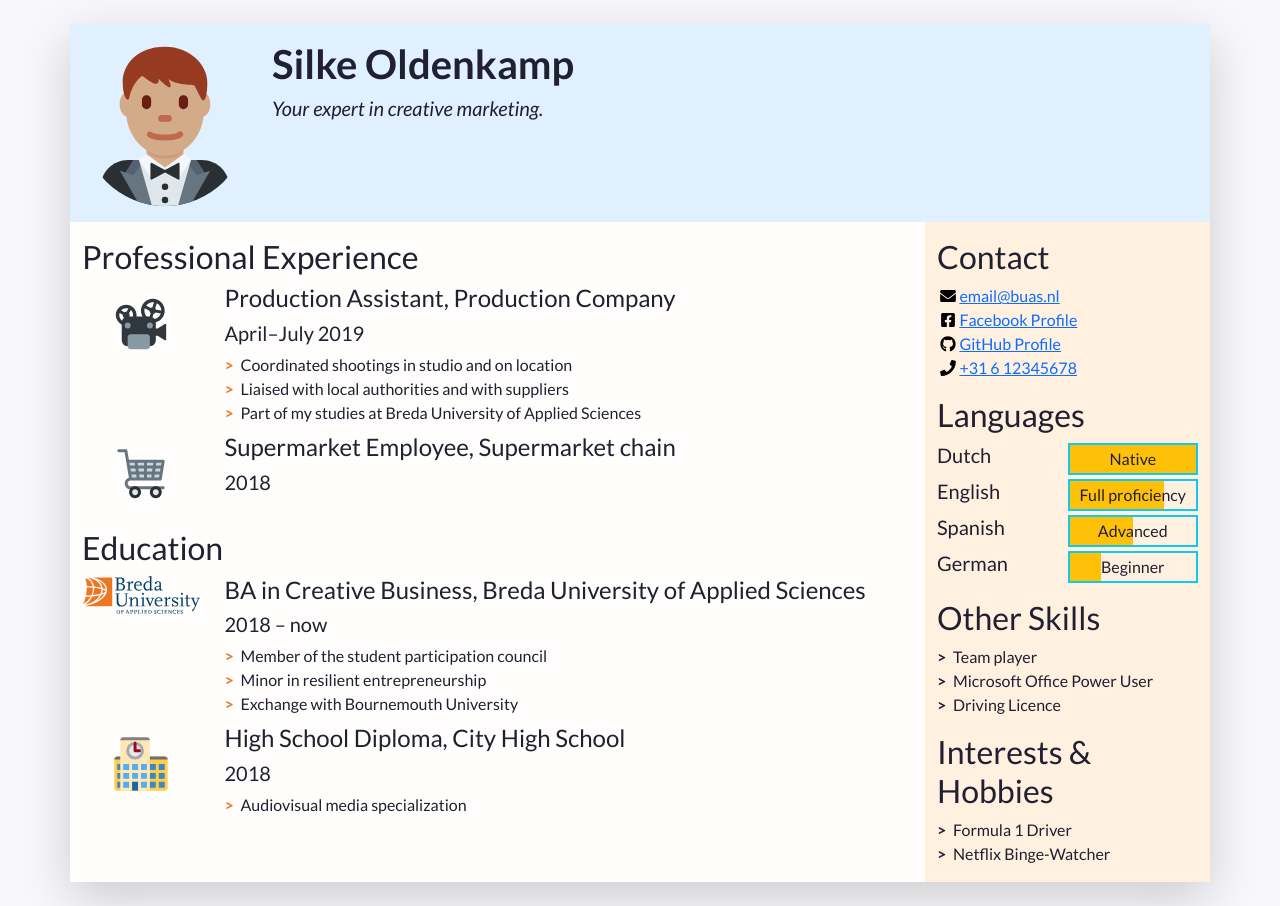
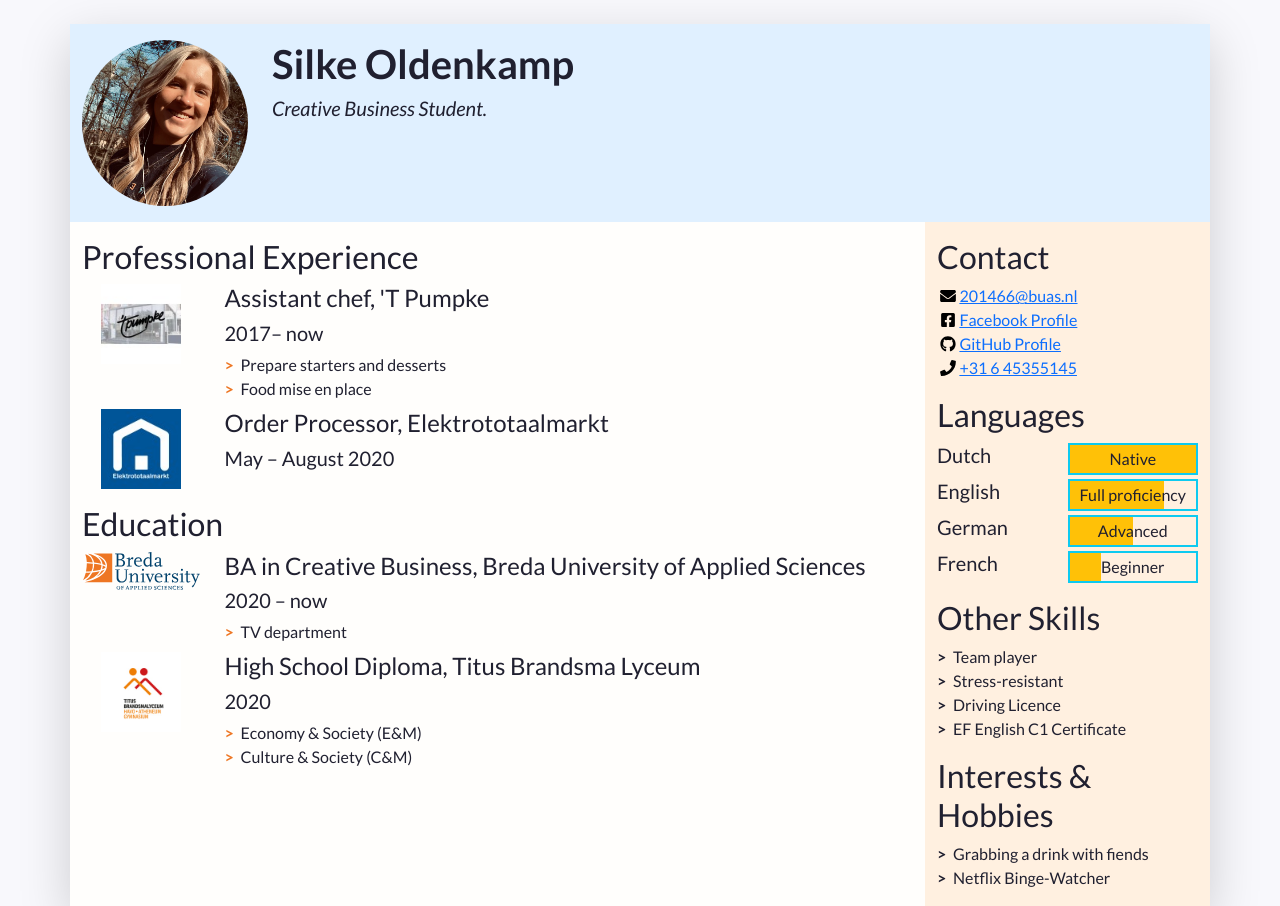
Before and after one commit to SilkeOldenkamp/CVSilke, a plain HTML site: page index.html in a window 1280 px wide. Shown: the top 906 px of the page. Drawn offline with nearby package versions, Linux system fonts and the light colour scheme.

Commit message:
links and Photos
update les 3

```diff
--- a/index.html
+++ b/index.html
@@ -48,14 +48,14 @@
             "w-100" makes sure the image takes the full width of the column it's in
             "rounded-circle" cuts a circle around the image
           -->
-          <img class="w-100 rounded-circle my-3" src="images/portrait.svg" alt="Portrait of Firstname Lastname" width="160">
+          <img class="w-100 rounded-circle my-3" src="images/image0.jpeg" alt="Portrait of Firstname Lastname" width="160">
         </div>
         <!--
           A container to wrap around your name and tagline. Full-width at small size, then columns of increasing size.
         -->
         <div class="col-12 col-sm-8 col-md-9 col-lg-10 my-3 header-content">
           <h1 class="fw-bolder">Silke Oldenkamp</h1>
-          <h5 class="fst-italic tagline">Your expert in creative marketing.</h5>
+          <h5 class="fst-italic tagline">Creative Business Student.</h5>
         </div>
       </header>
 
@@ -86,16 +86,15 @@
               <li class="biography-item row mb-2">
                 <!-- We're using a grid inside a grid so we can align logos and text -->
                 <div class="logo-container col-3 col-sm-2 col-md-3 col-lg-2">
-                  <img class="biography-logo mw-100 d-block mx-auto" src="images/employers/projector.svg" alt="Company logo" width="80">
+                  <img class="biography-logo mw-100 d-block mx-auto" src="images/1624398508614.jpeg" alt="Company logo" width="80">
                 </div>
                 <div class="biography-contents col-9 col-sm-10 col-md-9 col-lg-10">
-                  <h4>Production Assistant, Production Company</h4>
-                  <h5>April&ndash;July 2019</h5>
+                  <h4>Assistant chef, 'T Pumpke</h4>
+                  <h5>2017&ndash; now</h5>
                   <!-- Use the list below to talk about your achievements -->
                   <ul class="biography-details list-unstyled">
-                    <li>Coordinated shootings in studio and on location</li>
-                    <li>Liaised with local authorities and with suppliers</li>
-                    <li>Part of my studies at Breda University of Applied Sciences</li>
+                    <li>Prepare starters and desserts</li>
+                    <li>Food mise en place</li>
                   </ul>
                 </div>
               </li>
@@ -104,11 +103,11 @@
               <li class="biography-item row mb-2">
                 <div class="logo-container col-3 col-sm-2 col-md-3 col-lg-2">
                 <!-- We're using a grid inside a grid so we can align logos and text -->
-                  <img class="biography-logo mw-100 d-block mx-auto" src="images/employers/trolley.svg" alt="Company logo" width="80">
+                  <img class="biography-logo mw-100 d-block mx-auto" src="images/1519878434867.jpeg" alt="Company logo" width="80">
                 </div>
                 <div class="biography-contents col-9 col-sm-10 col-md-9 col-lg-10">
-                  <h4>Supermarket Employee, Supermarket chain</h4>
-                  <h5>2018</h5>
+                  <h4>Order Processor, Elektrototaalmarkt</h4>
+                  <h5>May &ndash; August 2020</h5>
                   <!-- This entry doesn't have a list of achievements, but you can copy-paste the one from above -->
                 </div>
               </li>
@@ -129,12 +128,10 @@
                 </div>
                 <div class="biography-contents col-9 col-sm-10 col-md-9 col-lg-10">
                   <h4>BA in Creative Business, Breda University of Applied Sciences</h4>
-                  <h5>2018&nbsp;&ndash;&nbsp;now</h5>
+                  <h5>2020&nbsp;&ndash;&nbsp;now</h5>
                   <!-- Use the list below to talk about minors, exchanges, extra-curricular activities. -->
                   <ul class="biography-details list-unstyled">
-                    <li>Member of the student participation council</li>
-                    <li>Minor in resilient entrepreneurship</li>
-                    <li>Exchange with Bournemouth University</li>
+                    <li>TV department</li>
                   </ul>
                 </div>
               </li>
@@ -142,13 +139,14 @@
               <!-- 2nd item in education -->
               <li class="biography-item row mb-2">
                 <div class="logo-container col-3 col-sm-2 col-md-3 col-lg-2">
-                  <img class="biography-logo mw-100 d-block mx-auto" src="images/schools/school.svg" alt="School logo" width="80">
+                  <img class="biography-logo mw-100 d-block mx-auto" src="images/sh3fQXTg_400x400.jpg" alt="School logo" width="80">
                 </div>
                 <div class="biography-contents col-9 col-sm-10 col-md-9 col-lg-10">
-                  <h4>High School Diploma, City High School</h4>
-                  <h5>2018</h5>
+                  <h4>High School Diploma, Titus Brandsma Lyceum</h4>
+                  <h5>2020</h5>
                   <ul class="biography-details list-unstyled">
-                    <li>Audiovisual media specialization</li>
+                    <li>Economy & Society (E&M)</li>
+					  <li>Culture & Society (C&M)</li>
                   </ul>
                 </div>
               </li>
@@ -177,27 +175,27 @@
             -->
             <ul class="contact-list list-unstyled">
               <li class="contact-item">
-                <a class="d-flex align-items-center" href="mailto:email@buas.nl" target="_blank">
+                <a class="d-flex align-items-center" href="mailto:201466@buas.nl" target="_blank">
                   <img class="contact-icon" src="images/icons/envelope.svg" alt="Email">
-                  email@buas.nl
+                  201466@buas.nl
                 </a>
               </li>
               <li class="contact-item">
-                <a class="d-flex align-items-center" href="https://facebook.com/" target="_blank">
+                <a class="d-flex align-items-center" href="https://www.facebook.com/silke.oldenkamp" target="_blank">
                   <img class="contact-icon" src="images/icons/facebook.svg" alt="Facebook">
                   Facebook Profile
                 </a>
               </li>
               <li class="contact-item">
-                <a class="d-flex align-items-center" href="https://github.com/" target="_blank">
+                <a class="d-flex align-items-center" href="https://github.com/SilkeOldenkamp" target="_blank">
                   <img class="contact-icon" src="images/icons/github.svg" alt="LinkedIn">
                   GitHub Profile
                 </a>
               </li>
               <li class="contact-item">
-                <a class="d-flex align-items-center" href="tel:+31612345678" target="_blank">
+                <a class="d-flex align-items-center" href="tel:+31645355145" target="_blank">
                   <img class="contact-icon" src="images/icons/phone.svg" alt="Mobile Phone">
-                  +31 6 12345678
+                  +31 6 45355145
                 </a>
               </li>
             </ul>
@@ -226,7 +224,7 @@
                 </div>
               </li>
               <li class="language-item d-flex mb-1">
-                <h5 class="language-name w-50">Spanish</h5>
+                <h5 class="language-name w-50">German</h5>
                 <div class="language-level w-50 border border-info border-2 position-relative">
                   <!-- The div below is a progress bar. Choose between w-25, w-50, w-75 and w-100 to show your level of fluency -->
                   <div class="language-progress position-absolute bg-warning h-100 w-50"></div>
@@ -234,7 +232,7 @@
                 </div>
               </li>
               <li class="language-item d-flex mb-1">
-                <h5 class="language-name w-50">German</h5>
+                <h5 class="language-name w-50">French</h5>
                 <div class="language-level w-50 border border-info border-2 position-relative">
                   <!-- The div below is a progress bar. Choose between w-25, w-50, w-75 and w-100 to show your level of fluency -->
                   <div class="language-progress position-absolute bg-warning h-100 w-25"></div>
@@ -250,8 +248,9 @@
             <h2>Other Skills</h2>
             <ul class="skill-list list-unstyled">
               <li class="skill-item">Team player</li>
-              <li class="skill-item">Microsoft Office Power User</li>
+              <li class="skill-item">Stress-resistant</li>
               <li class="skill-item">Driving Licence</li>
+			  <li class="skill-item">EF English C1 Certificate </li>
             </ul>
           </section>
 
@@ -260,7 +259,7 @@
           <section class="my-3 aside-section">
             <h2>Interests &amp; Hobbies</h2>
             <ul class="skill-list list-unstyled">
-              <li class="skill-item">Formula 1 Driver</li>
+              <li class="skill-item">Grabbing a drink with fiends</li>
               <li class="skill-item">Netflix Binge-Watcher</li>
             </ul>
           </section>
```
Also changed, not shown: images/1519878434867.jpeg (added), images/1624398508614.jpeg (added), images/image0.jpeg (added), images/selfie Silke.JPG (added), images/sh3fQXTg_400x400.jpg (added), 3 other files.
